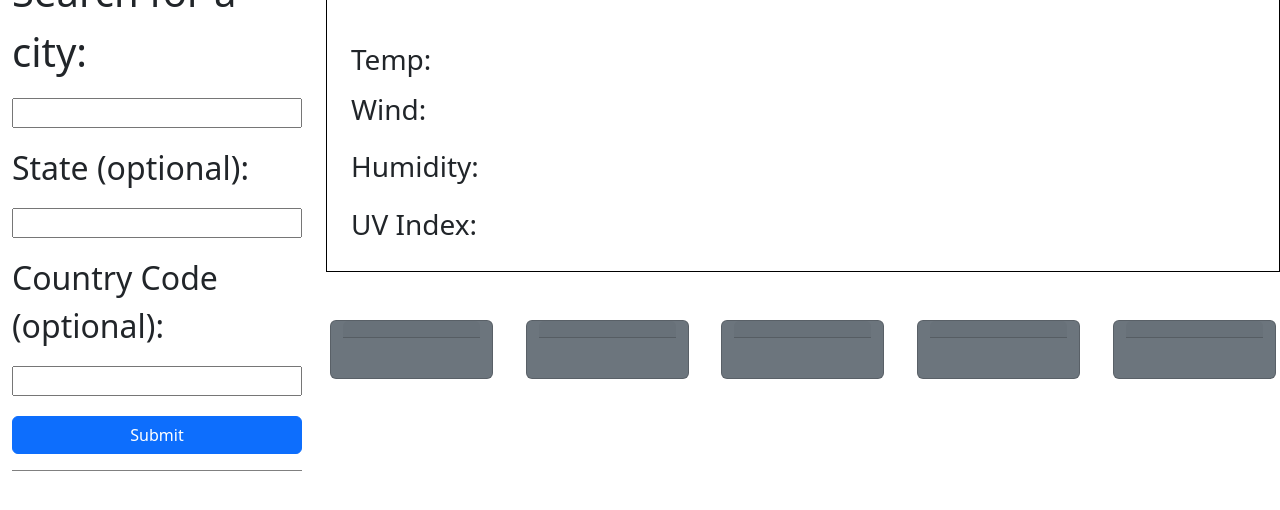
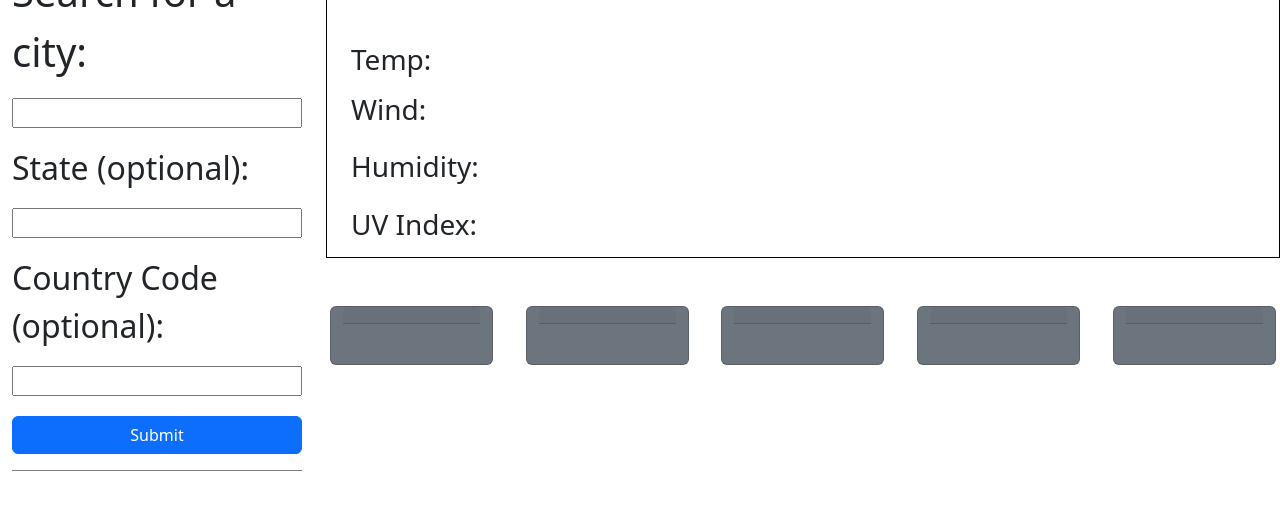
Before and after one commit to bgeertsen/Weather-Dashboard, a plain HTML site: page index.html in a window 1280 px wide. Shown: the part 110-620 px from the top of the page. Drawn offline with nearby package versions, Linux system fonts and the light colour scheme.

Commit message:
fixed height of the current weather container

```diff
--- a/index.html
+++ b/index.html
@@ -31,14 +31,10 @@
                 <input class="btn btn-primary mt-1 mb-3 col-12" type="submit" id="submit">
             </form>
             <div id="search-history">
-                <!-- <button class="btn btn-secondary col-12 my-1">Seattle</button>
-                <button class="btn btn-secondary col-12 my-1">Portland</button>
-                <button class="btn btn-secondary col-12 my-1">Los Angeles</button>
-                <button class="btn btn-secondary col-12 my-1">New York City</button> -->
             </div>
         </div>
         <div id="weather-container" class="col-9">
-            <div id="current-container" class="col-12 mb-5 ps-4">
+            <div id="current-container" class="h-auto col-12 mb-5 ps-4">
                 <h1 class="mb-5" id="city-title">City: </h1>
                 <h3 id="currentTemp" class="mt-5">Temp: </h3>
                 <h3 id="currentWind" class="py-2">Wind: </h3>
```
